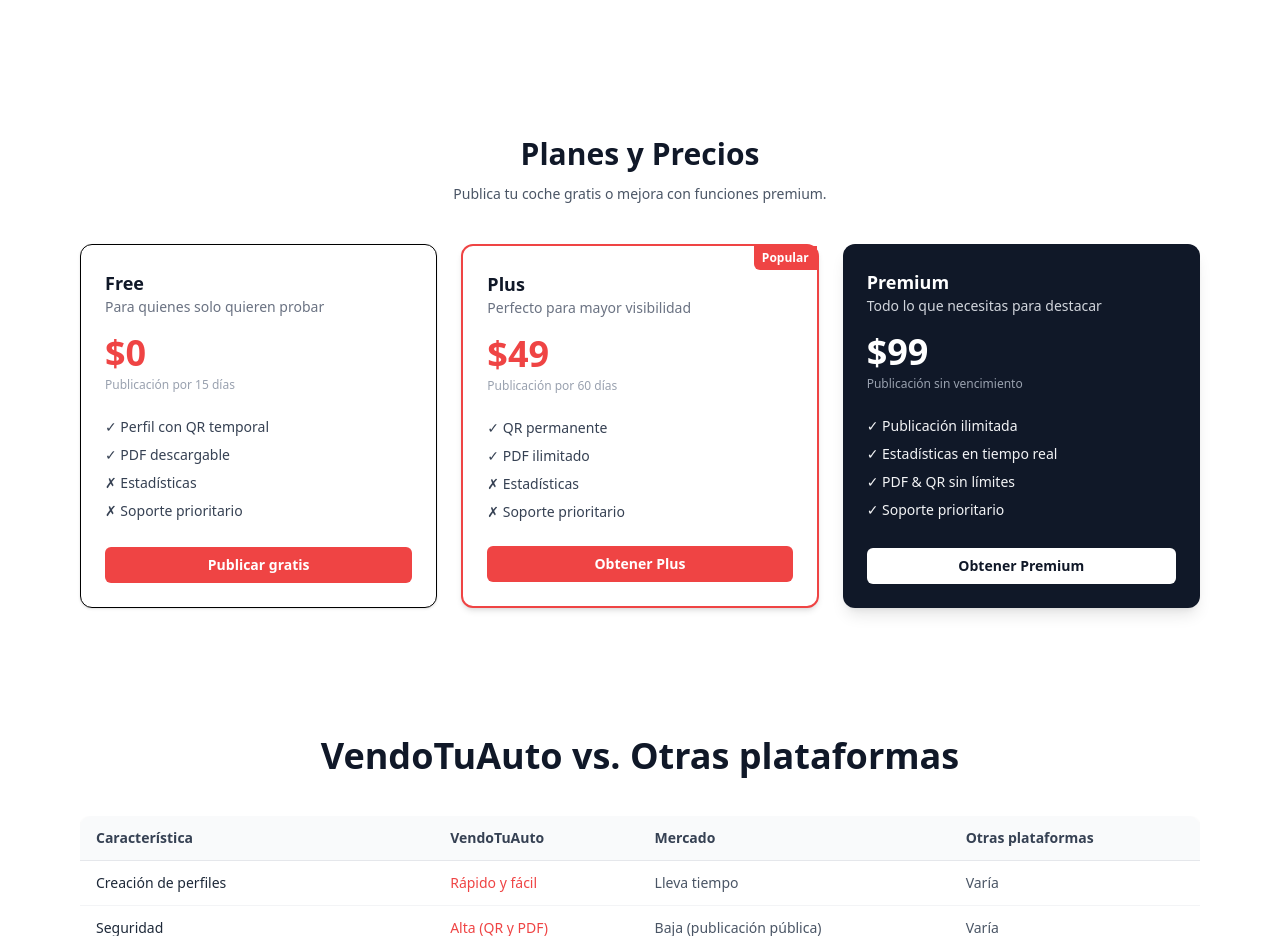
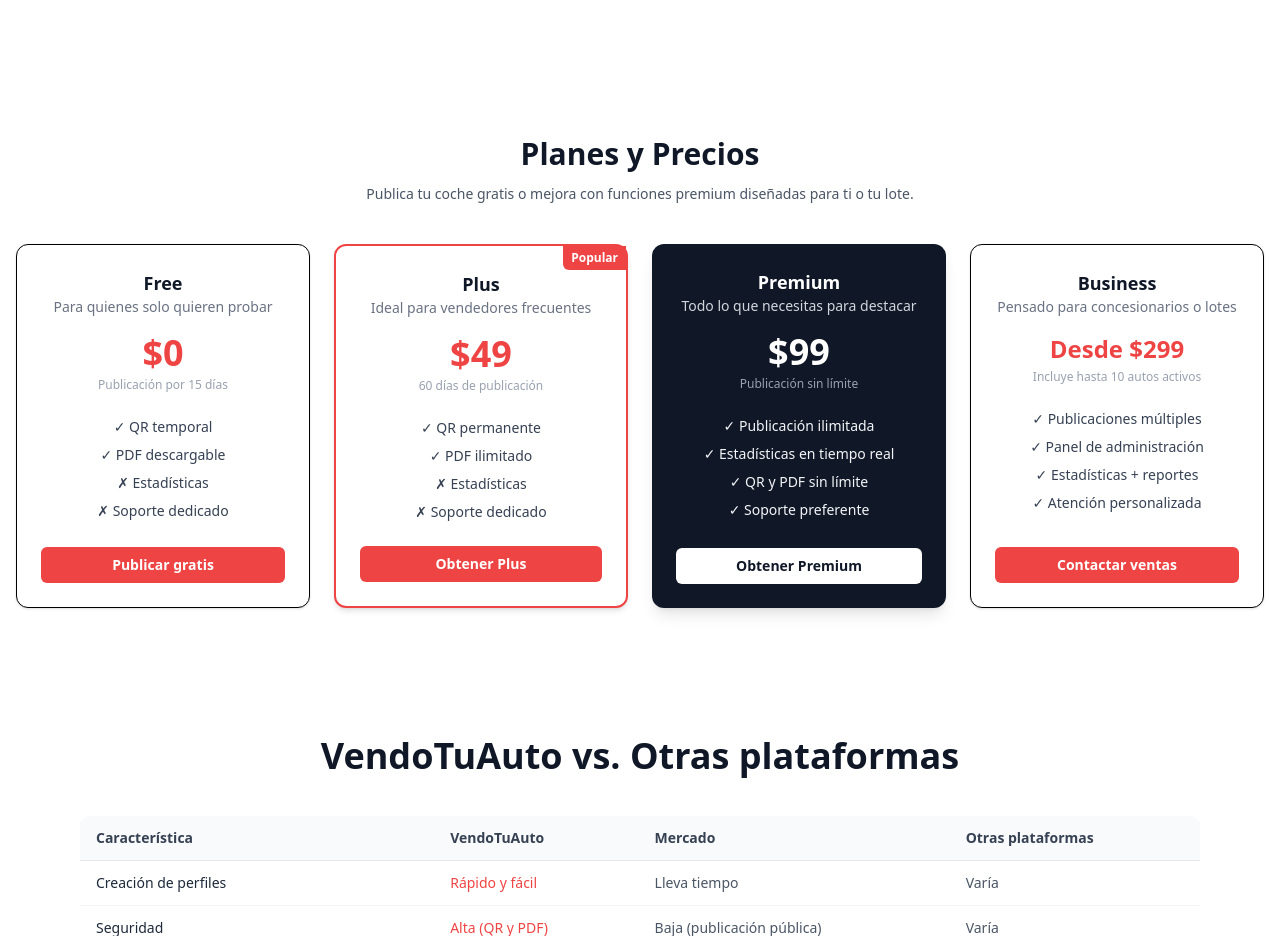
Before and after one commit to jc-group/vendotuauto-landing, an Astro site: page / in a window 1280 px wide. Shown: the part 1780-2716 px from the top of the page. Built offline with nearby package versions, Linux system fonts and the light colour scheme; Astro itself is replaced by a stand-in of ours.

Commit message:
feat: enhance Pricing component with updated descriptions and add Business plan

```diff
--- a/src/components/Pricing.astro
+++ b/src/components/Pricing.astro
@@ -1,11 +1,11 @@
 <section id="precios" class="py-20 bg-white">
-  <div class="max-w-6xl mx-auto px-4 text-center">
+  <div class="max-w-7xl mx-auto px-4 text-center">
     <h2 class="text-3xl font-bold text-gray-900 mb-3">Planes y Precios</h2>
     <p class="text-gray-600 mb-10 text-sm">
-      Publica tu coche gratis o mejora con funciones premium.
+      Publica tu coche gratis o mejora con funciones premium diseñadas para ti o tu lote.
     </p>
 
-    <div class="grid gap-6 md:grid-cols-3 text-left">
+    <div class="grid gap-6 lg:grid-cols-4 md:grid-cols-2">
       <!-- Plan Free -->
       <div class="border rounded-xl p-6 shadow-sm bg-white flex flex-col">
         <h3 class="text-lg font-semibold text-gray-900">Free</h3>
@@ -13,14 +13,14 @@
         <div class="text-4xl font-bold text-[#EF4444] mb-1">$0</div>
         <p class="text-xs text-gray-400 mb-6">Publicación por 15 días</p>
         <ul class="space-y-2 text-sm text-gray-700 flex-1">
-          <li>✓ Perfil con QR temporal</li>
+          <li>✓ QR temporal</li>
           <li>✓ PDF descargable</li>
           <li>✗ Estadísticas</li>
-          <li>✗ Soporte prioritario</li>
+          <li>✗ Soporte dedicado</li>
         </ul>
         <a
           href="/publicar"
-          class="mt-6 bg-[#EF4444] hover:bg-[#EF4444] text-white text-sm font-semibold text-center py-2 rounded-md"
+          class="mt-6 bg-[#EF4444] hover:bg-[#dc2626] text-white text-sm font-semibold text-center py-2 rounded-md"
         >
           Publicar gratis
         </a>
@@ -35,34 +35,34 @@
           >Popular</span
         >
         <h3 class="text-lg font-semibold text-gray-900">Plus</h3>
-        <p class="text-sm text-gray-500 mb-4">Perfecto para mayor visibilidad</p>
+        <p class="text-sm text-gray-500 mb-4">Ideal para vendedores frecuentes</p>
         <div class="text-4xl font-bold text-[#EF4444] mb-1">$49</div>
-        <p class="text-xs text-gray-400 mb-6">Publicación por 60 días</p>
+        <p class="text-xs text-gray-400 mb-6">60 días de publicación</p>
         <ul class="space-y-2 text-sm text-gray-700 flex-1">
           <li>✓ QR permanente</li>
           <li>✓ PDF ilimitado</li>
           <li>✗ Estadísticas</li>
-          <li>✗ Soporte prioritario</li>
+          <li>✗ Soporte dedicado</li>
         </ul>
         <a
           href="/publicar"
-          class="mt-6 bg-[#EF4444] hover:bg-[#EF4444] text-white text-sm font-semibold text-center py-2 rounded-md"
+          class="mt-6 bg-[#EF4444] hover:bg-[#dc2626] text-white text-sm font-semibold text-center py-2 rounded-md"
         >
           Obtener Plus
         </a>
       </div>
 
-      <!-- Plan Premium (oscuro) -->
+      <!-- Plan Premium -->
       <div class="bg-gray-900 text-white rounded-xl p-6 shadow-lg flex flex-col">
         <h3 class="text-lg font-semibold">Premium</h3>
         <p class="text-sm text-gray-300 mb-4">Todo lo que necesitas para destacar</p>
         <div class="text-4xl font-bold text-white mb-1">$99</div>
-        <p class="text-xs text-gray-400 mb-6">Publicación sin vencimiento</p>
+        <p class="text-xs text-gray-400 mb-6">Publicación sin límite</p>
         <ul class="space-y-2 text-sm text-gray-100 flex-1">
           <li>✓ Publicación ilimitada</li>
           <li>✓ Estadísticas en tiempo real</li>
-          <li>✓ PDF & QR sin límites</li>
-          <li>✓ Soporte prioritario</li>
+          <li>✓ QR y PDF sin límite</li>
+          <li>✓ Soporte preferente</li>
         </ul>
         <a
           href="/publicar"
@@ -71,6 +71,26 @@
           Obtener Premium
         </a>
       </div>
+
+      <!-- Plan Business (para lotes) -->
+      <div class="border rounded-xl p-6 shadow-sm bg-white flex flex-col">
+        <h3 class="text-lg font-semibold text-gray-900">Business</h3>
+        <p class="text-sm text-gray-500 mb-4">Pensado para concesionarios o lotes</p>
+        <div class="text-2xl font-bold text-[#EF4444] mb-1">Desde $299</div>
+        <p class="text-xs text-gray-400 mb-6">Incluye hasta 10 autos activos</p>
+        <ul class="space-y-2 text-sm text-gray-700 flex-1">
+          <li>✓ Publicaciones múltiples</li>
+          <li>✓ Panel de administración</li>
+          <li>✓ Estadísticas + reportes</li>
+          <li>✓ Atención personalizada</li>
+        </ul>
+        <a
+          href="mailto:contacto@vendotuauto.mx"
+          class="mt-6 bg-[#EF4444] hover:bg-[#dc2626] text-white text-sm font-semibold text-center py-2 rounded-md"
+        >
+          Contactar ventas
+        </a>
+      </div>
     </div>
   </div>
 </section>
```
